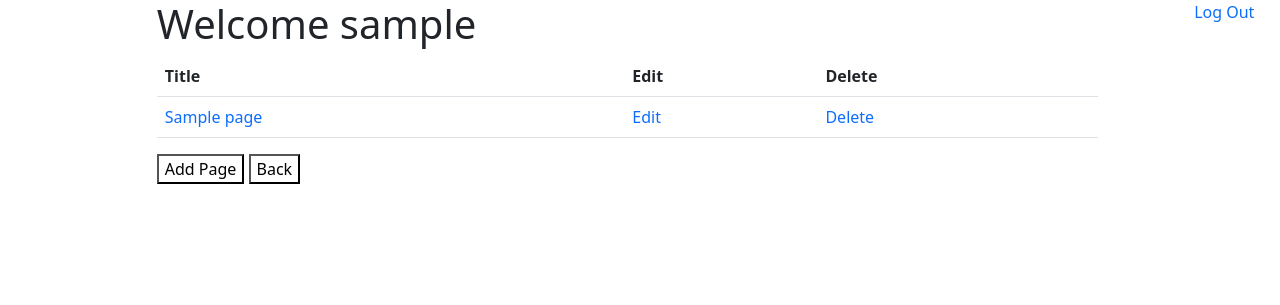
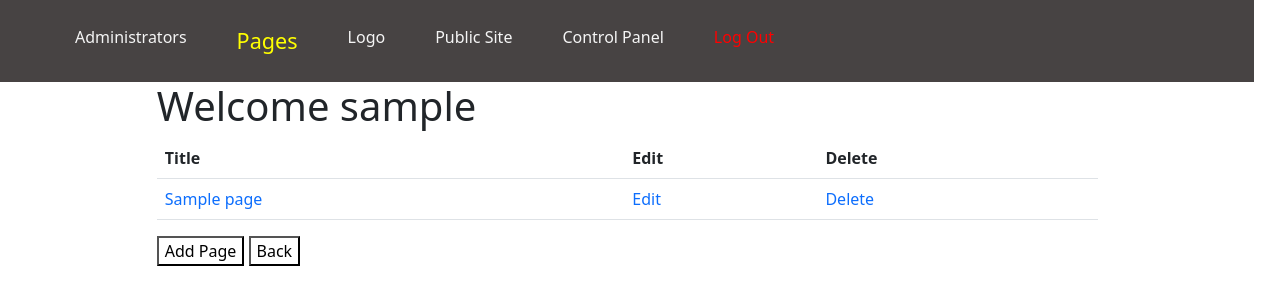
Before and after one commit to leestephens12/ContentCreationPlatform-CRUD-PHP, a PHP site: page /editor.php in a window 1280 px wide. Shown: the top 305 px of the page. Run offline with PHP 8.4, Linux system fonts and the light colour scheme; the visitor is signed in with stand-in values (Sample User, id 1); tables that the repository leaves empty or names only in its code hold one stand-in row (values such as "Sample post").

Commit message:
Got the logo functional, still needs some tune up

```diff
--- a/addPage.php
+++ b/addPage.php
@@ -9,8 +9,6 @@
     <!--logout to terminate users session-->
         <header>
             <a href="logout.php">Log Out</a>
-            <br><br>
-            <a href="editor.php">Back to Editor</a>
         </header>
         <main>
             <h1>Create Page</h1>
@@ -32,17 +30,19 @@
     if(!empty($_GET['title'])) {
         $title = $_GET['title'];
         $content = $_GET['content'];
+        $username = $_GET['username'];
 
         echo('<script>document.getElementById("title").value="'.$title.'"</script>');
         echo('<script>document.getElementById("content").value="'.$content.'"</script>');
             //connecting to database
         $db = new PDO('mysql:host=172.31.22.43;dbname=Lee1138287', 'Lee1138287', 'KpxdeDafpk');
         //Deleting the page from database
-        $sql = "DELETE FROM web_pages WHERE title = :title AND content = :content";
+        $sql = "DELETE FROM web_pages WHERE title = :title AND content = :content AND username = :username";
         //execute sql query
         $cmd = $db->prepare($sql);
         $cmd->bindParam(':title', $title, PDO::PARAM_STR, 100);
         $cmd->bindParam(':content', $content, PDO::PARAM_STR, 1000);
+        $cmd->bindParam(':username', $username, PDO::PARAM_STR, 100);
         $cmd->execute();
 
     $db = null;
--- a/css/editor.css
+++ /dev/null
@@ -1,24 +0,0 @@
-body {
-    width: 98%;
-}
-main{
-    width: 75%;
-    margin: auto;
-}
-header {
-    float: right;
-}
-a {
-    text-decoration: none;
-}
-
-a:hover {
-    color: purple;
-}
-button a{
-    color: black;
-}
-
-button {
-    background-color: white;
-}
--- /dev/null
+++ b/css/editorStyle.css
@@ -0,0 +1,38 @@
+header {
+    display: flex;
+    background-color: rgb(71, 67, 67);
+    padding: 25px;
+}
+header .mainHeader {
+    margin-left: 50px;
+    text-decoration: none;
+    color: whitesmoke;
+}
+header #logout {
+    color: red;
+}
+
+header a {
+    float: left;
+}
+body {
+    width: 98%;
+}
+main{
+    width: 75%;
+    margin: auto;
+}
+a {
+    text-decoration: none;
+}
+
+a:hover {
+    color: purple;
+}
+button a{
+    color: black;
+}
+
+button {
+    background-color: white;
+}
--- a/editor.php
+++ b/editor.php
@@ -4,12 +4,26 @@
         <meta charset="UTF-8">
         <title>Editor +</title>
         <link rel="stylesheet" type="text/css" href="css/bootstrap/bootstrap.min.css" />
-        <link rel="stylesheet" href="css/editor.css">
+        <link rel="stylesheet" href="css/editorStyle.css">
     </head>
     <body>
     <!--header and my log out so it will terminate users session-->
     <header>
-        <a href="logout.php">Log Out</a>
+        <a class="mainHeader" id="admin" href="admins.php">Administrators</a>
+        <a class="mainHeader" id="pages" href="editor.php">Pages</a>
+        <a class="mainHeader" id="logo" href="logo.php">Logo</a>
+        <a class="mainHeader" id="public" href="public-site.php">Public Site</a>
+        <a class="mainHeader" id="account" href="accountMain.php">Control Panel</a>
+        <a class="mainHeader" id="logout" href="logout.php">Log Out</a>
+<?php
+    if('location:editor.php') {
+        echo'<script>
+                var pages = document.getElementById("pages");
+                pages.style.setProperty("color", "yellow");
+                pages.style.setProperty("font-size", "135%");
+            </script>';
+    }
+?>
     </header>
     <main>
 <?php
@@ -39,7 +53,7 @@
             </tr>');
     //importing all my data from database into table
     foreach($infos as $info) {
-        echo('<tr><td><a href="viewPage.php?title='.$info['title'].'&content='.$info['content'].'">'.$info['title'].'</a></td><td><a href="addPage.php?title='.$info['title'].'&content='.$info['content'].'">Edit</a></td><td><a href="deletePage.php?title='.$info['title'].'">Delete</a></td></tr>');
+        echo('<tr><td><a href="viewPage.php?title='.$info['title'].'&content='.$info['content'].'">'.$info['title'].'</a></td><td><a href="addPage.php?title='.$info['title'].'&content='.$info['content'].'&username='.$info['username'].'">Edit</a></td><td><a href="deletePage.php?title='.$info['title'].'">Delete</a></td></tr>');
     }
     //close table
     echo('</table>');
```
Also changed, not shown: accountMain.php (+18 -2 lines), admins.php (+16 -2 lines), logo.php (added, +53 -0 lines), logoUpload.php (added, +29 -0 lines), images/ika5ds6g720ndfq1kb7603jkfg-mission.jpg (added), images/ika5ds6g720ndfq1kb7603jkfg-movie poster.png (added).
